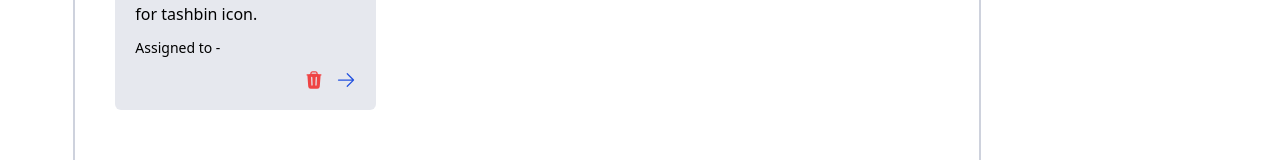
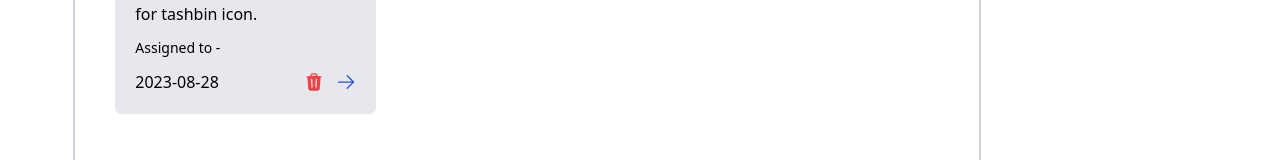
Before and after one commit to Sushil500530/Redux_Task_Project_Implement_SetUp, a React (Vite) app: page / in a window 1280 px wide. Shown: the part 350-510 px from the top of the page. Built offline with nearby package versions, Linux system fonts and the light colour scheme.

Commit message:
add my task and update category by add new task

```diff
--- a/src/components/tasks/MyTasks.jsx
+++ b/src/components/tasks/MyTasks.jsx
@@ -1,7 +1,7 @@
 import { CheckIcon, DocumentMagnifyingGlassIcon } from "@heroicons/react/24/solid";
 import { useEffect } from "react";
 import { useDispatch, useSelector } from "react-redux";
-import { userTasks } from "./taskSlice";
+import { updateTask, userTasks } from "./taskSlice";
 
 const MyTasks = () => {
      const {tasks, userSpecificTasks } = useSelector((state) => state.taskSlice);
@@ -38,7 +38,7 @@ const MyTasks = () => {
                         <button className="grid place-content-center" title="Details">
                             <DocumentMagnifyingGlassIcon className="w-5 h-5 text-primary" />
                         </button>
-                        <button className="grid place-content-center" title="Done">
+                        <button onClick={()=> dispatch(updateTask({id: item?.id, status: 'done'}))} className="grid place-content-center" title="Done">
                             <CheckIcon className="w-5 h-5 text-primary" />
                         </button>
                     </div>
--- a/src/components/tasks/taskSlice.js
+++ b/src/components/tasks/taskSlice.js
@@ -8,7 +8,7 @@ const initialState = {
             title: 'Remove Button',
             description:
                 'We need a remove button in our task card. Meke the button red and use Heroicon for tashbin icon.',
-            date: '2023-08-28',
+            dateline: '2023-08-28',
             assignedTo: 'sushil',
             priority: 'hard',
         }
@@ -36,11 +36,11 @@ const taskSlice = createSlice({
             const targetTask = state.tasks.find(task => task.id === payload.id);
             targetTask.status = payload.status;
         },
-        userTasks: (state, {payload}) => {
+        userTasks: (state, { payload }) => {
             state.userSpecificTasks = state.tasks.filter((item) => item.assignedTo === payload)
         }
     }
 })
 
-export const { addTask, updateTask, removeTask , userTasks} = taskSlice.actions;
+export const { addTask, updateTask, removeTask, userTasks } = taskSlice.actions;
 export default taskSlice.reducer;
--- a/src/pages/AddTaskModal.jsx
+++ b/src/pages/AddTaskModal.jsx
@@ -3,7 +3,7 @@
 import { useForm } from "react-hook-form";
 import Modal from "../components/ui/Modal";
 import { useDispatch } from "react-redux";
-import { addTask } from "../components/tasks/taskSlice";
+import { addTask, updateTask } from "../components/tasks/taskSlice";
 
 const AddTaskModal = ({isOpen,setIsOpen}) => {
     const { register, handleSubmit, reset } = useForm();
@@ -37,7 +37,7 @@ const AddTaskModal = ({isOpen,setIsOpen}) => {
                         </div>
                         <div className="flex flex-col gap-3">
                             <label className="text-xl font-bold" htmlFor="title">Assign to*</label>
-                            <input type="text" name="name" {...register('name')} className="w-full rounded-md" required />
+                            <input type="text" name="assignedTo" {...register('assignedTo')} className="w-full rounded-md" required />
                         </div>
                         <div className="flex flex-col gap-3">
                             <label className="text-xl font-bold" htmlFor="priority">Priority*</label>
```
